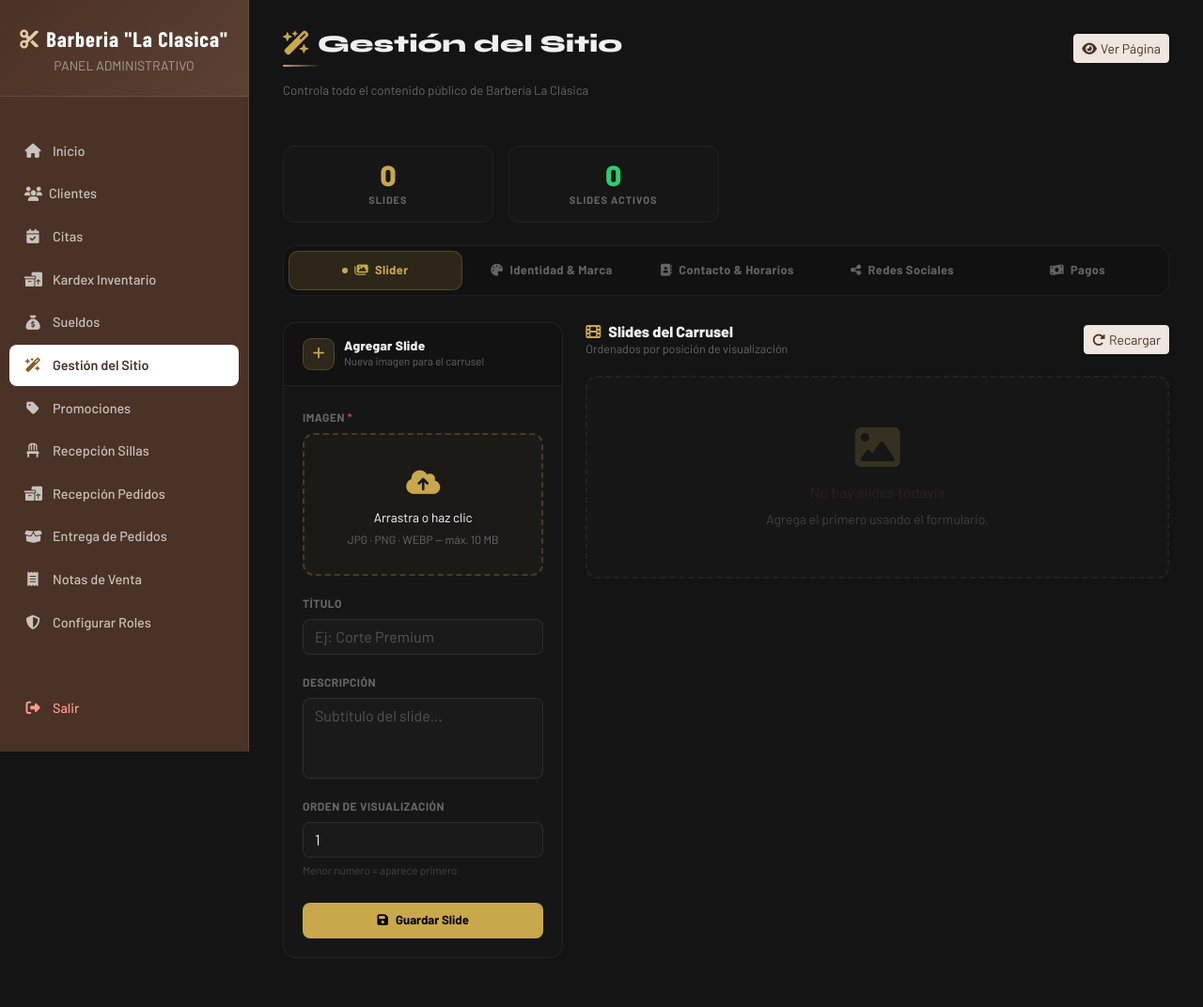
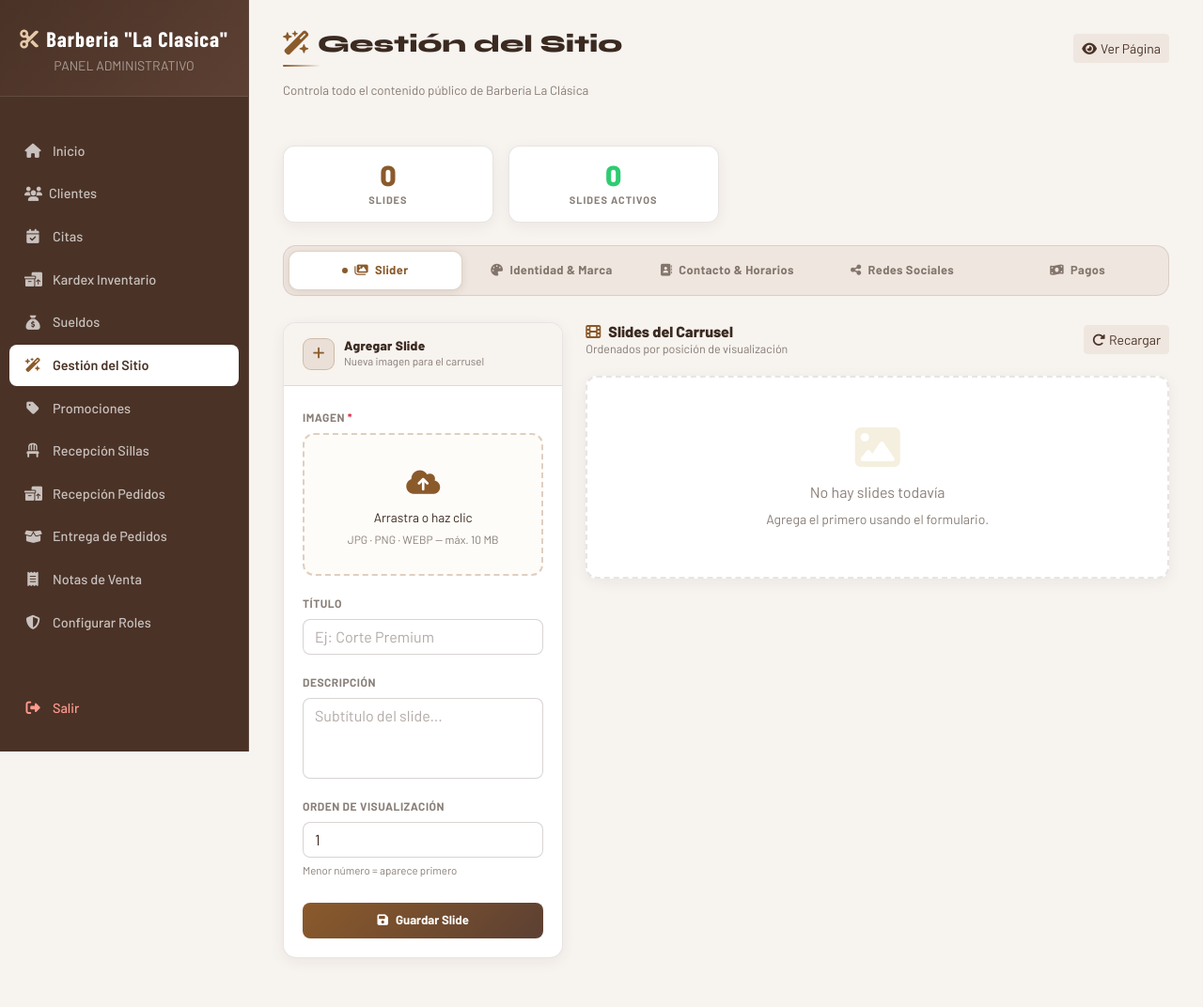
Before and after one commit to DevAngelaSS/SistemaWebBarberiaClasica, a Spring Boot app: page /admin/slider in a window 1280 px wide. Shown: the whole page at 94% size. Run offline with Spring Boot 4, Linux system fonts and the light colour scheme; a user stored in the database is signed in; data that the repository does not hold is empty; some of the project's set-up classes (security, data sources, template engines, error pages and the like) are left out, and stand-ins take their place; some libraries are stand-ins or nearby versions.

Commit message:
style: nueva paleta en gestión del sitio

```diff
--- a/src/main/resources/templates/slider/lista.html
+++ b/src/main/resources/templates/slider/lista.html
@@ -12,7 +12,8 @@
     <link href="https://fonts.googleapis.com/css2?family=Syne:wght@700;800&display=swap" rel="stylesheet">
 
     <style>
-        /*separar el css*/:root {
+        /*separar el css*/
+        :root {
             --gold: #c9a84c;
             --gold-dim: rgba(201, 168, 76, 0.15);
             --gold-border: rgba(201, 168, 76, 0.25);
@@ -640,6 +641,111 @@
             width: 40px;
             margin: 6px 0 16px;
         }
+
+        :root {
+            --gold: #8b5a2b;
+            --gold-dim: rgba(139, 90, 43, 0.12);
+            --gold-border: rgba(139, 90, 43, 0.28);
+            --surface: #ffffff;
+            --surface-2: #f7f3ef;
+            --border: rgba(59, 42, 32, 0.12);
+            --text: #3b2a20;
+            --muted: rgba(59, 42, 32, 0.6);
+        }
+
+        body {
+            background: #f7f3ef;
+        }
+
+        .site-tabs {
+            background: #efe6df;
+        }
+
+        .site-tab-btn:hover {
+            background: rgba(59, 42, 32, 0.06);
+        }
+
+        .site-tab-btn.active {
+            background: #ffffff;
+            box-shadow: 0 2px 8px rgba(59, 42, 32, 0.1);
+        }
+
+        .item-card,
+        .config-card,
+        .mini-stat,
+        .empty-state {
+            box-shadow: 0 4px 16px rgba(59, 42, 32, 0.06);
+        }
+
+        .item-card:hover {
+            box-shadow: 0 8px 28px rgba(59, 42, 32, 0.15);
+        }
+
+        .item-card img {
+            background: #efe6df;
+        }
+
+        .item-card .footer-actions,
+        .config-card-header {
+            background: #f7f3ef;
+        }
+
+        .logo-preview-box {
+            background: #f7f3ef;
+        }
+
+        .upload-zone .text-white {
+            color: var(--text) !important;
+        }
+
+        .config-card-body small[style],
+        .empty-state small[style] {
+            color: var(--muted) !important;
+        }
+
+        .form-control,
+        .form-select {
+            background-color: #ffffff !important;
+            border-color: rgba(59, 42, 32, 0.2) !important;
+        }
+
+        .form-control::placeholder {
+            color: rgba(59, 42, 32, 0.4) !important;
+        }
+
+        .input-group-text {
+            background: #efe6df !important;
+            border-color: rgba(59, 42, 32, 0.2) !important;
+            color: var(--muted) !important;
+        }
+
+        input[type="color"] {
+            background: #ffffff;
+            border-color: rgba(59, 42, 32, 0.2);
+        }
+
+        .social-icon.tt {
+            background: rgba(0, 0, 0, 0.06);
+            color: #000000;
+            border-color: rgba(0, 0, 0, 0.15);
+        }
+
+        .btn-gold-solid {
+            background: linear-gradient(135deg, #8b5a2b, #5c4033);
+            color: #ffffff;
+        }
+
+        .alert-success {
+            background: rgba(46, 139, 87, 0.1) !important;
+            border-color: rgba(46, 139, 87, 0.3) !important;
+            color: #1f6f46 !important;
+        }
+
+        .alert-danger {
+            background: rgba(192, 57, 43, 0.1) !important;
+            border-color: rgba(192, 57, 43, 0.3) !important;
+            color: #a52f23 !important;
+        }
     </style>
 </head>
 
@@ -1232,8 +1338,8 @@
 ════════════════════════════════════════════════ -->
         <div id="tab-pagos" class="tab-panel">
             <form th:action="@{/admin/slider/config/guardar}" method="post" enctype="multipart/form-data">
-        <input type="hidden" th:name="${_csrf.parameterName}" th:value="${_csrf.token}"/>
-        <input type="hidden" name="grupo" value="yape"/>
+                <input type="hidden" th:name="${_csrf.parameterName}" th:value="${_csrf.token}" />
+                <input type="hidden" name="grupo" value="yape" />
 
                 <div class="row g-4">
 
@@ -1249,8 +1355,7 @@
                             <div class="config-card-body">
                                 <div class="logo-preview-box" id="yapeQrPreviewBox">
                                     <img th:if="${config != null and config['yape_qr_url'] != null and !#strings.isEmpty(config['yape_qr_url'])}"
-                                 th:src="${config['yape_qr_url']}"
-                                 id="yapeQrPreviewImg" alt="QR actual">
+                                        th:src="${config['yape_qr_url']}" id="yapeQrPreviewImg" alt="QR actual">
                                     <div th:unless="${config != null and config['yape_qr_url'] != null and !#strings.isEmpty(config['yape_qr_url'])}"
                                         class="logo-placeholder" id="yapeQrPlaceholder">
                                         <i class="fa-solid fa-qrcode fa-2x" style="color:var(--gold);"></i>
@@ -1260,9 +1365,11 @@
 
                                 <div class="upload-zone" id="uzYapeQr">
                                     <input type="file" name="yapeQrFile" id="fileYapeQr" accept="image/*">
-                            <div class="uz-icon" style="font-size:1.4rem;"><i class="fa-solid fa-cloud-arrow-up"></i></div>
+                                    <div class="uz-icon" style="font-size:1.4rem;"><i
+                                            class="fa-solid fa-cloud-arrow-up"></i></div>
                                     <p class="text-white mb-0" style="font-size:0.82rem;">Subir nuevo QR</p>
-                            <p class="mb-0" style="color:var(--muted);font-size:0.72rem;">PNG · JPG — captura del QR de tu app Yape</p>
+                                    <p class="mb-0" style="color:var(--muted);font-size:0.72rem;">PNG · JPG — captura
+                                        del QR de tu app Yape</p>
                                     <div class="file-chosen" id="fnYapeQr" style="display:none;"></div>
                                 </div>
                             </div>
@@ -1297,11 +1404,13 @@
                                 <div class="mb-0">
                                     <label class="form-label">% de adelanto requerido</label>
                                     <div class="input-group">
-                                <input type="number" class="form-control" name="yape_porcentaje" min="0" max="100"
-                                       th:value="${config != null ? config['yape_porcentaje'] : '25'}">
-                                <span class="input-group-text" style="background:#1a1a1a;border-color:rgba(255,255,255,0.1);color:var(--muted);">%</span>
+                                        <input type="number" class="form-control" name="yape_porcentaje" min="0"
+                                            max="100" th:value="${config != null ? config['yape_porcentaje'] : '25'}">
+                                        <span class="input-group-text"
+                                            style="background:#1a1a1a;border-color:rgba(255,255,255,0.1);color:var(--muted);">%</span>
                                     </div>
-                            <small style="color:var(--muted);font-size:0.72rem;">Porcentaje del total que el cliente debe adelantar para confirmar su cita.</small>
+                                    <small style="color:var(--muted);font-size:0.72rem;">Porcentaje del total que el
+                                        cliente debe adelantar para confirmar su cita.</small>
                                 </div>
 
                             </div>
```
Lines whose indentation alone changed are shown as unchanged.
